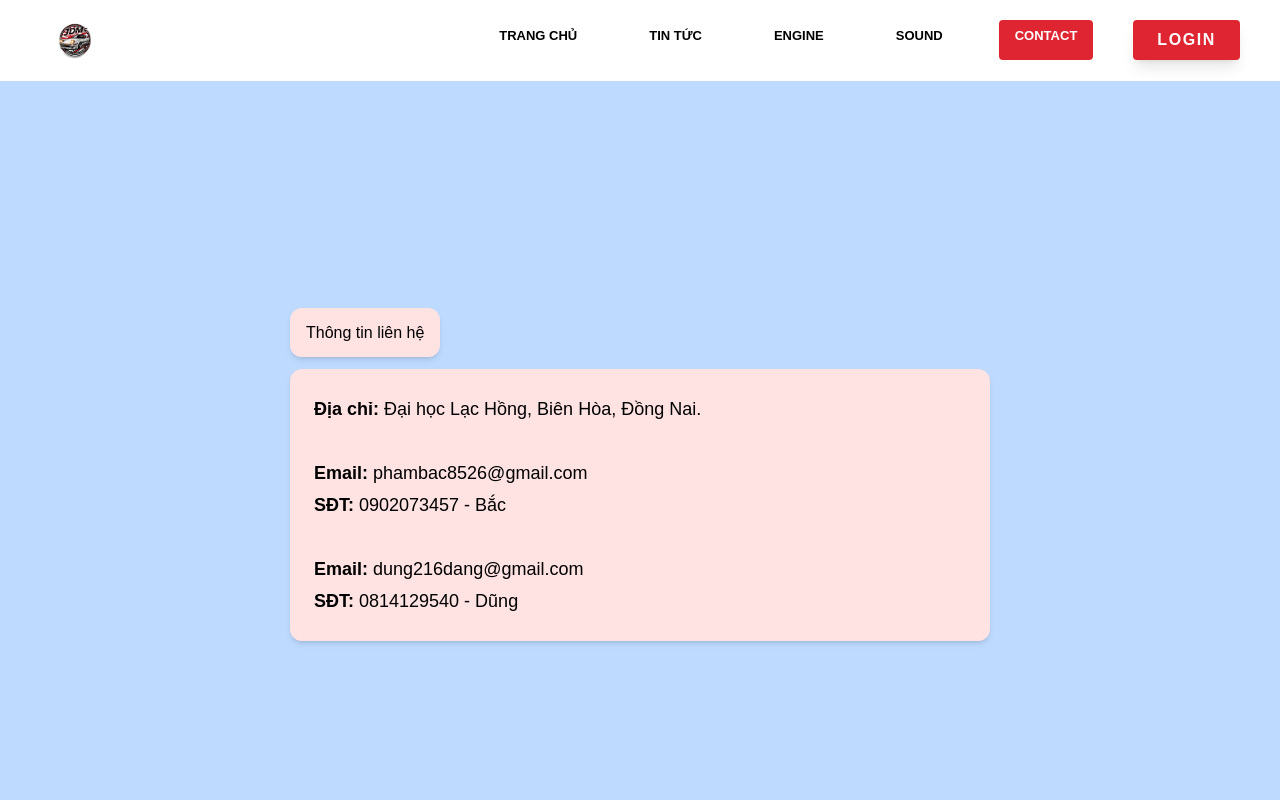
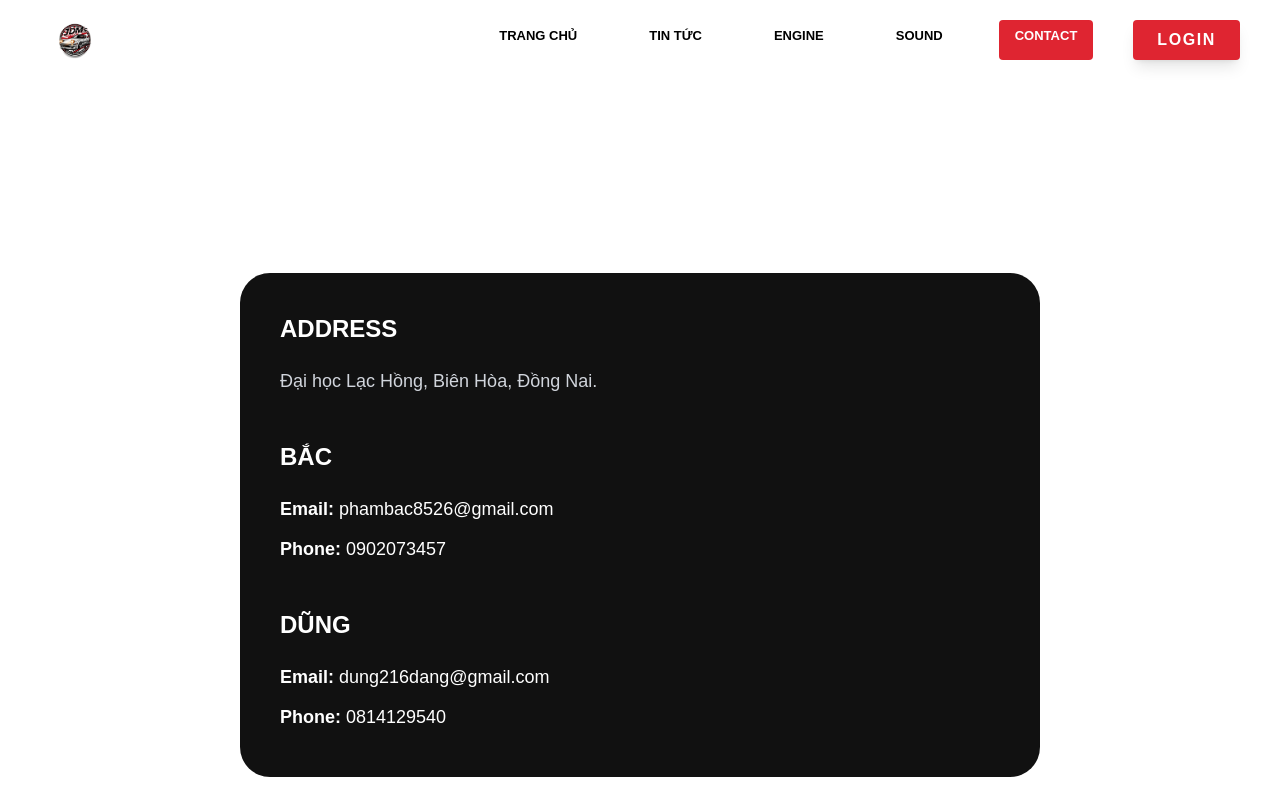
Before and after one commit to Dung216/JDMs, a Next.js app: page /contact in a window 1280 px wide. Shown: the top 800 px of the page. Built offline with nearby package versions, Linux system fonts and the light colour scheme.

Commit message:
fix contact

```diff
--- a/app/(main)/contact/page.tsx
+++ b/app/(main)/contact/page.tsx
@@ -1,31 +1,80 @@
 export default function ContactPage() {
   return (
-    <div className="min-h-screen bg-blue-200 flex items-center justify-center">
+    <div className="min-h-screen bg-white/20 flex items-center justify-center px-6">
 
-      <div className="w-[700px]">
+      <div className="w-full max-w-[800px]">
 
-
-        <div className="mb-6">
-          <span className="bg-red-100 p-4 rounded-xl shadow-md w-[400px] text-black">
-            Thông tin liên hệ
-          </span>
+        {/* TITLE */}
+        <div className="mb-10">
+          <h1
+            className="
+              text-5xl
+              font-black
+              uppercase
+              italic
+              text-white
+              tracking-wide
+            "
+          >
+            Contact Us
+          </h1>
         </div>
 
+        {/* CONTENT */}
+        <div
+          className="
+            bg-[#111]
+            rounded-[30px]
+            p-10
+            text-white
+            text-lg
+            leading-10
+          "
+        >
+          {/* ADDRESS */}
+          <div className="mb-10">
+            <h2 className="text-2xl font-bold uppercase mb-4">
+              Address
+            </h2>
 
-        <div className="bg-red-100 p-6 rounded-xl text-lg leading-8 shadow-md w-[700px] text-black">
-          <p>
-            <strong>Địa chỉ:</strong> Đại học Lạc Hồng, Biên Hòa, Đồng Nai.
-          </p>
+            <p className="text-gray-300">
+              Đại học Lạc Hồng, Biên Hòa, Đồng Nai.
+            </p>
+          </div>
 
-          <br />
+          {/* CONTACT 1 */}
+          <div className="mb-10">
+            <h2 className="text-2xl font-bold uppercase mb-4">
+              Bắc
+            </h2>
 
-          <p><strong>Email:</strong> phambac8526@gmail.com</p>
-          <p><strong>SĐT:</strong> 0902073457 - Bắc</p>
+            <p>
+              <span className="font-bold text-white">Email:</span>{" "}
+              phambac8526@gmail.com
+            </p>
 
-          <br />
+            <p>
+              <span className="font-bold text-white">Phone:</span>{" "}
+              0902073457
+            </p>
+          </div>
 
-          <p><strong>Email:</strong> dung216dang@gmail.com</p>
-          <p><strong>SĐT:</strong> 0814129540 - Dũng</p>
+          {/* CONTACT 2 */}
+          <div>
+            <h2 className="text-2xl font-bold uppercase mb-4">
+              Dũng
+            </h2>
+
+            <p>
+              <span className="font-bold text-white">Email:</span>{" "}
+              dung216dang@gmail.com
+            </p>
+
+            <p>
+              <span className="font-bold text-white">Phone:</span>{" "}
+              0814129540
+            </p>
+          </div>
         </div>
       </div>
     </div>
--- a/app/(main)/news/nissan-r33/page.tsx
+++ b/app/(main)/news/nissan-r33/page.tsx
@@ -26,7 +26,7 @@ export default function NissanR33Page() {
       {/* IMAGE */}
       <div className="mb-16 overflow-hidden rounded-[30px] border border-white/10">
         <img
-          src="/r33.jpg"
+          src="/e33.jpg"
           alt="Nissan R33 GT-R"
           className="
             w-full
--- a/app/(main)/news/nissan-r34/page.tsx
+++ b/app/(main)/news/nissan-r34/page.tsx
@@ -26,7 +26,7 @@ export default function NissanR34Page() {
       {/* IMAGE */}
       <div className="mb-16 overflow-hidden rounded-[30px] border border-white/10">
         <img
-          src="/r34.jpg"
+          src="/R34.png"
           alt="Nissan R34 GT-R"
           className="
             w-full
```
